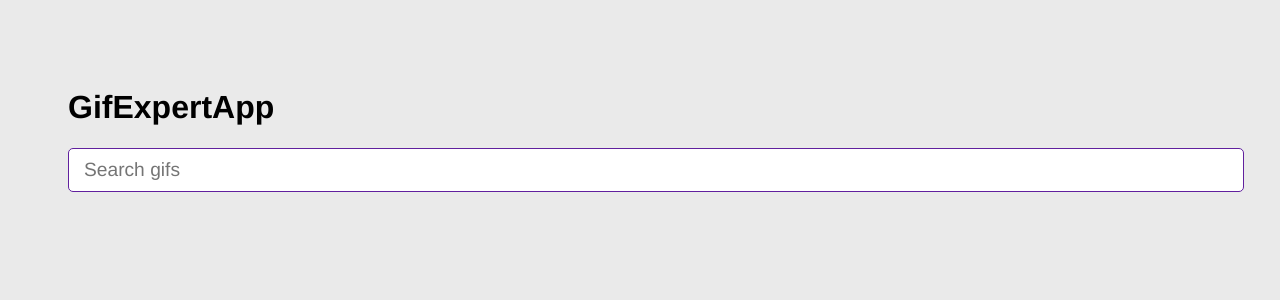
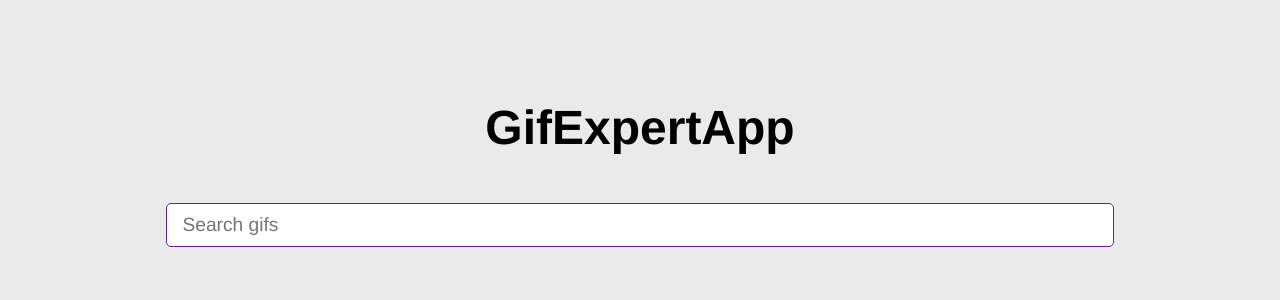
Before and after one commit to juan18506/react-gif-expert-app, a React (Vite) app: page / in a window 1280 px wide. Shown: the top 300 px of the page. Built offline with nearby package versions, Linux system fonts and the light colour scheme.

Commit message:
updated css

```diff
--- a/src/styles.css
+++ b/src/styles.css
@@ -4,18 +4,38 @@
 }
 
 body {
-  padding: 60px;
+  padding: 3.75rem;
+}
+
+#root,
+section {
+  display: flex;
+  flex-flow: column nowrap;
+  justify-content: center;
+  align-items: center;
+  gap: 1em;
+}
+
+form {
+  width: 100%;
+  display: flex;
+  justify-content: center;
+  align-items: center;
 }
 
 input {
+  width: 80%;
+  padding: .625rem .9375rem;
   background-color: white;
-  border-radius: 5px;
+  border-radius: .3125rem;
   border: 1px solid rgb(97, 32, 158);
   color: black;
   font-size: 1.2rem;
   outline: none;
-  padding: 10px 15px;
-  width: 100%;
+}
+
+h1 {
+  font-size: 3rem;
 }
 
 h2 {
@@ -24,38 +44,38 @@ h2 {
 
 h3 {
   font-size: 3rem;
-  margin-bottom: 5px;
+  margin-bottom: .3125rem;
 }
 
 .card-grid {
+  padding: 0;
   display: flex;
   flex-direction: row;
   flex-wrap: wrap;
   justify-content: center;
+  gap: 1em;
 }
 
 .card {
+  height: 0%;
+  display: flex;
+  flex-direction: column;
+  justify-content: center;
   align-content: center;
   align-items: center;
+  border-radius: .625rem;
+  box-shadow: 0px 3px 5px rgba(0, 0, 0, 0.03);
+  overflow: hidden;
   background-color: white;
-  border-radius: 10px;
-  box-shadow: 0px 3px 5px rgba(0, 0, 0, 0.03);
-  display: flex;
-  flex-direction: column;
-  height: 0%;
-  justify-content: center;
-  margin-bottom: 20px;
-  margin-right: 20px;
-  overflow: hidden;
 }
 
 .card p {
+  padding: .3125rem 1.25rem 0px 1.25rem;
+  margin-top: .3125rem;
+  flex: 1;
+  text-align: center;
+  font-size: 1.5rem;
   background-color: white;
-  flex: 1;
-  font-size: 1.5rem;
-  margin-top: 5px;
-  padding: 5px 20px 0px 20px;
-  text-align: center;
 }
 
 .card img {
```
